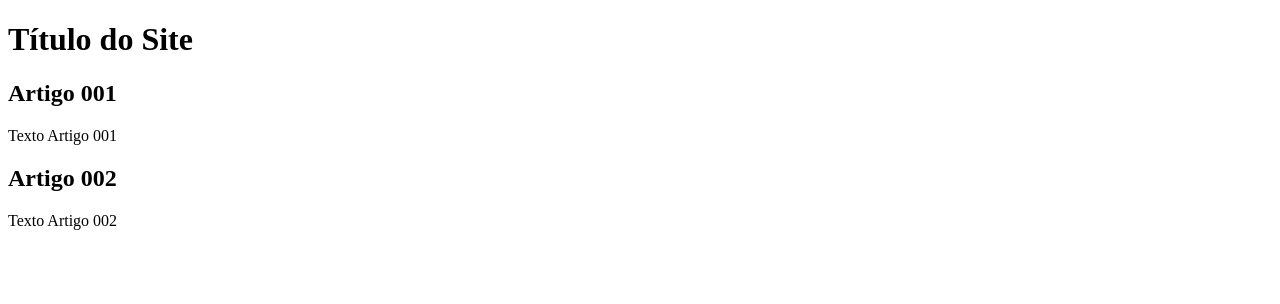
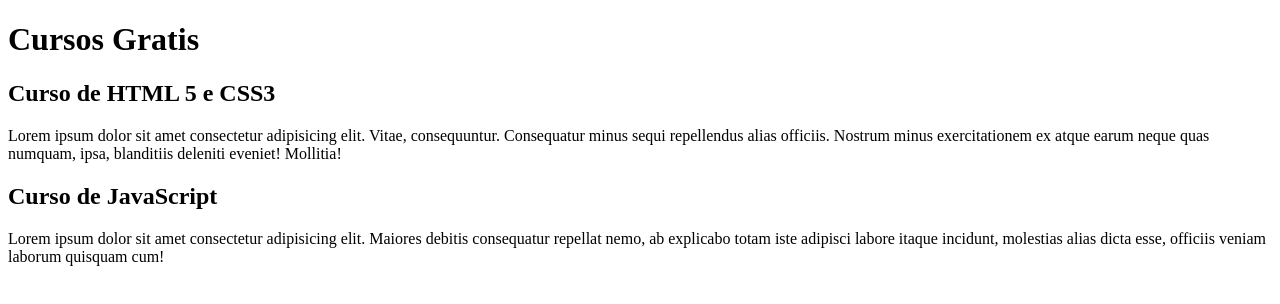
Before and after one commit to KauanSLeite/Projeto-Site, a plain HTML site: page index.html in a window 1280 px wide. Drawn offline with Linux system fonts and the light colour scheme.

Commit message:
comecei a escrever o conteúdo

```diff
--- a/index.html
+++ b/index.html
@@ -9,15 +9,15 @@
 <body>
     <main>
         <header>
-            <h1>Título do Site</h1>
+            <h1>Cursos Gratis</h1>
         </header>
         <article>
-            <h2>Artigo 001</h2>
-            <p>Texto Artigo 001</p>
+            <h2>Curso de HTML 5 e CSS3</h2>
+            <p>Lorem ipsum dolor sit amet consectetur adipisicing elit. Vitae, consequuntur. Consequatur minus sequi repellendus alias officiis. Nostrum minus exercitationem ex atque earum neque quas numquam, ipsa, blanditiis deleniti eveniet! Mollitia!</p>
         </article>
         <article>
-            <h2>Artigo 002</h2>
-            <p>Texto Artigo 002</p>
+            <h2>Curso de JavaScript</h2>
+            <p>Lorem ipsum dolor sit amet consectetur adipisicing elit. Maiores debitis consequatur repellat nemo, ab explicabo totam iste adipisci labore itaque incidunt, molestias alias dicta esse, officiis veniam laborum quisquam cum!</p>
         </article>
     </main>
 </body>
```
